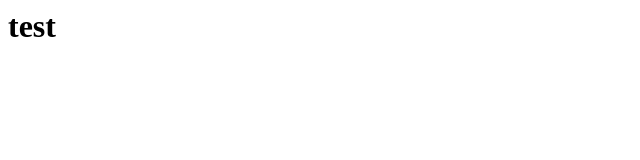
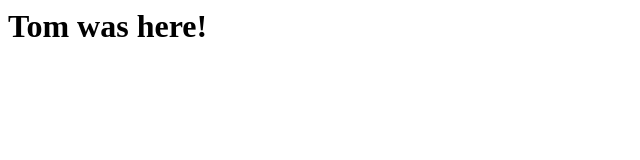
Before and after one commit to SaraKenney/BetamoreTestSite, a plain HTML site: page index.html in a window 1280 px wide. Shown: the whole page, without its empty margins (0-640 px from the left). Drawn offline with Linux system fonts and the light colour scheme.

Commit message:
screw this

```diff
--- a/index.html
+++ b/index.html
@@ -1 +1 @@
-<h1>test</h1>
+<h1>Tom was here!</h1>
```
